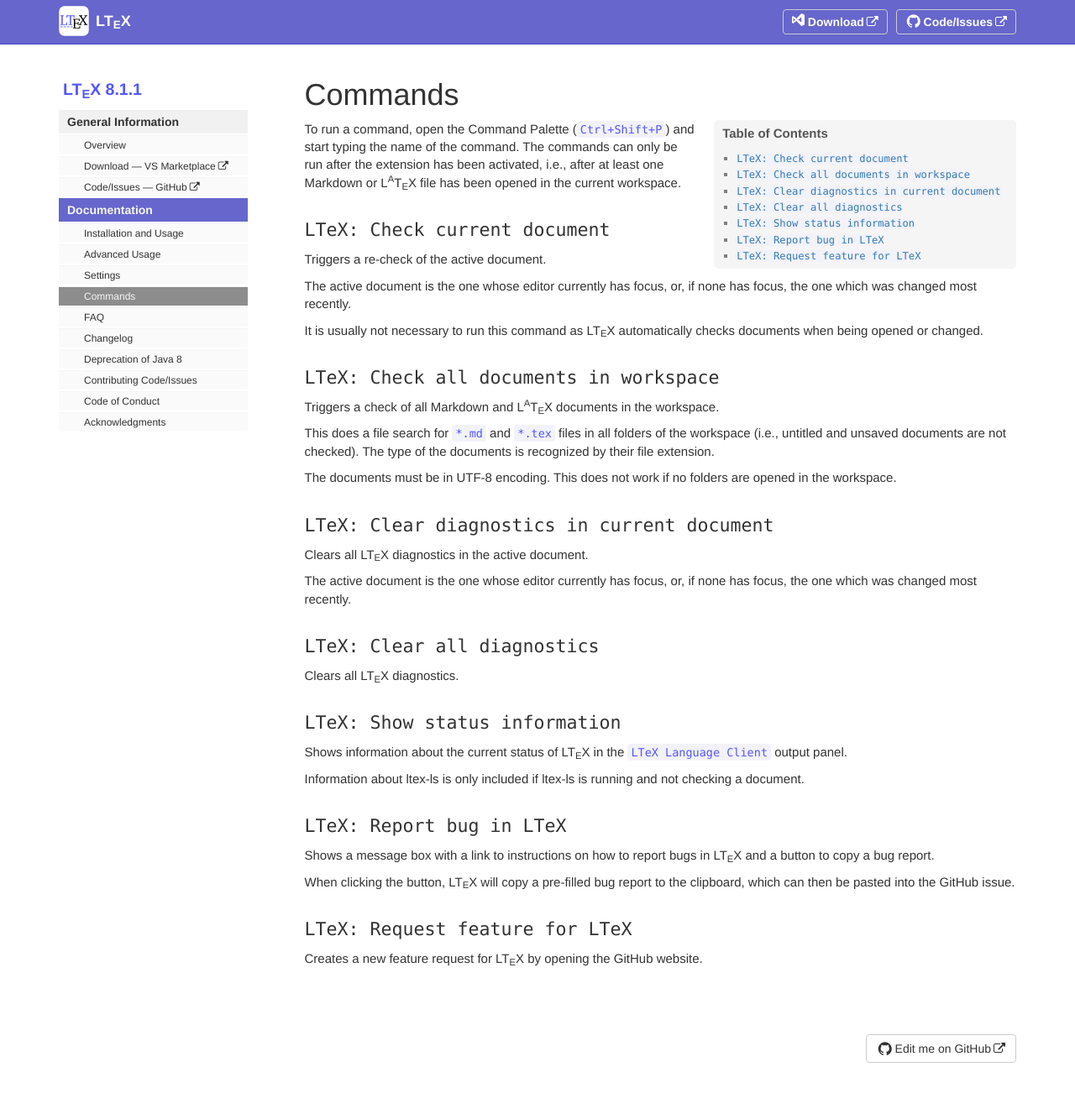
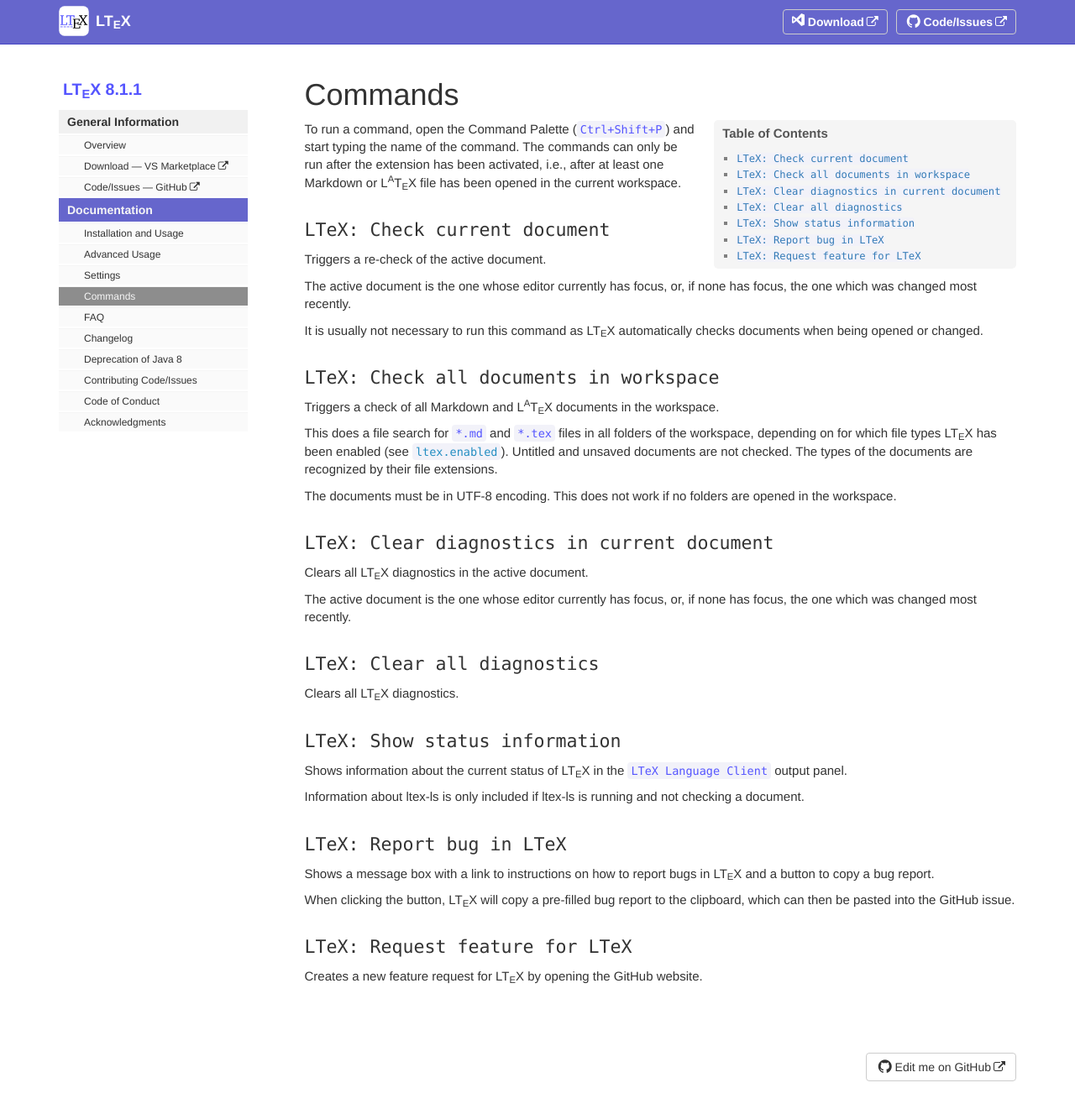
Before and after one commit to valentjn/vscode-ltex, a Jekyll site: the page built from pages/docs/commands.md, in a window 1280 px wide and 1338 px high. Shown: the top 1327 px of the window at 84% size. Built offline with Jekyll 4.4.1, drawn with Linux system fonts in a browser that asks for light colours.

Commit message:
Update commands

```diff
--- a/pages/docs/commands.md
+++ b/pages/docs/commands.md
@@ -24,7 +24,7 @@
 
 Triggers a check of all Markdown and LaTeX documents in the workspace.
 
-This does a file search for `*.md` and `*.tex` files in all folders of the workspace (i.e., untitled and unsaved documents are not checked). The type of the documents is recognized by their file extension.
+This does a file search for `*.md` and `*.tex` files in all folders of the workspace, depending on for which file types LTeX has been enabled (see [`ltex.enabled`](settings.html#ltexenabled)). Untitled and unsaved documents are not checked. The types of the documents are recognized by their file extensions.
 
 The documents must be in UTF-8 encoding. This does not work if no folders are opened in the workspace.
 
```
